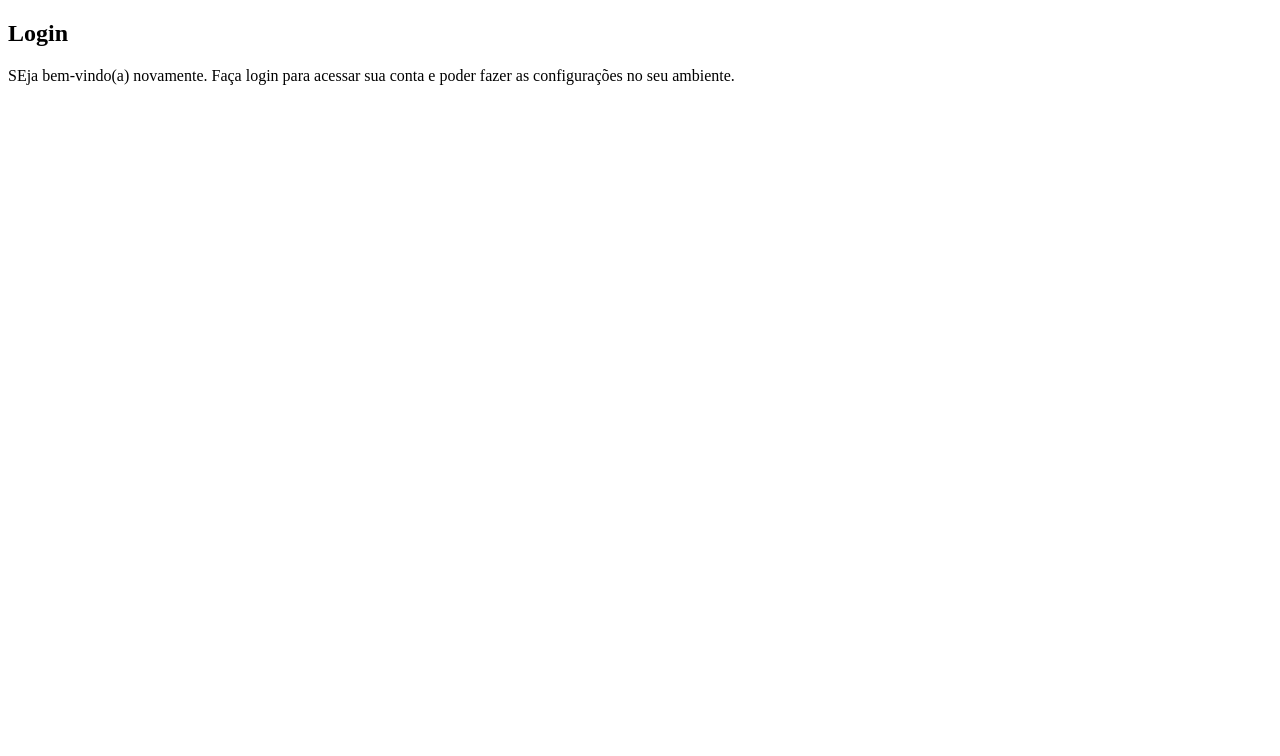
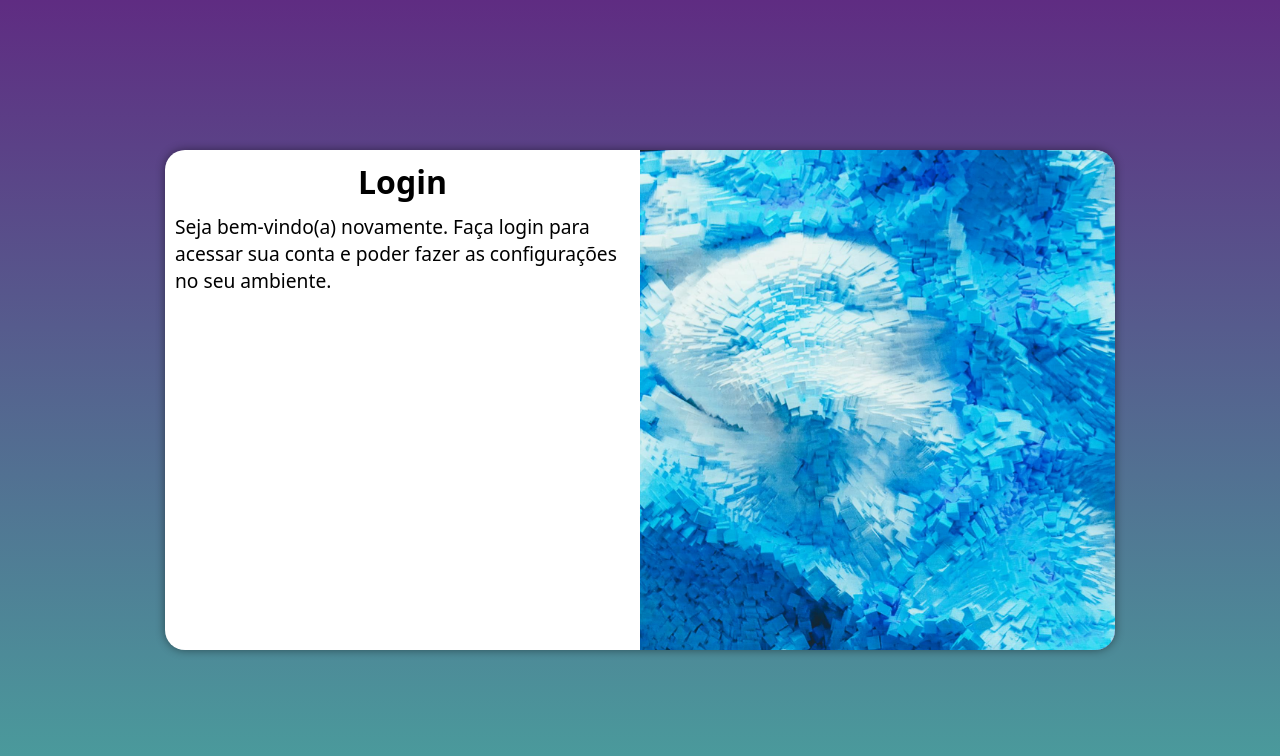
Before and after one commit to ClaudioGuibson/Projeto-login, a plain HTML site: page index.html in a window 1280 px wide. Drawn offline with Linux system fonts and the light colour scheme.

Commit message:
atualização do projeto login

```diff
--- /dev/null
+++ b/estilos/media-query.css
@@ -0,0 +1,42 @@
+@charset "utf-8";
+
+@media screen and (min-width:768px) and (max-width:992px) {
+    body{
+        background-image: linear-gradient(to top,#49a09d, #5f2c82);
+    }
+    #login{
+        width: 80vw;
+    }
+    #image{
+        float:left;
+        width: 30%;
+        height: 100%;
+    }
+    #formulario{
+      float:right;
+      width: 70%;
+    }
+}
+@media  screen and (min-width:992px) {
+    body{
+        background-image: linear-gradient(to top,#49a09d, #5f2c82);
+    }
+    #login{
+        width: 950px;
+    }
+    #image{
+        float: right;
+        width:50%;
+        height:100%;
+    }
+    #formulario{
+        float: left;
+        width:50%;
+    }
+    #formulario > h1{
+        font-size:2em;
+    }
+    #formulario > p{
+        font-size: 1.2em;
+    }
+}
--- a/estilos/style.css
+++ b/estilos/style.css
@@ -1 +1,50 @@
 @charset "utf-8";
+
+*{
+    font-family:system-ui, -apple-system, BlinkMacSystemFont, 'Segoe UI', Roboto, Oxygen, Ubuntu, Cantarell, 'Open Sans', 'Helvetica Neue', sans-serif;
+    padding:0;
+    margin:0;
+    box-sizing: border-box;
+}
+body,html{
+    background-color:#5f2c82;
+    height:100vh;
+    width:100vw;
+}
+main{
+    position:relative;
+    height: 100vh;
+    width: 100vw;
+}
+#login{
+    position: absolute;
+    top:50%;
+    left:50%;
+    transform: translate(-50%, -50%);
+
+    background-color:white;
+    width: 250px;
+    height: 500px;
+    border-radius: 20px;
+    overflow: hidden;
+    box-shadow: 0px 0px 10px rgba(0, 0, 0, 0.454);
+    transition: width .3s, height .3s;
+    transition-timing-function: ease;
+}
+#image{
+    display: block;
+    background: #5f2c82 url(../image/quadro.jpg) no-repeat;
+    background-size: cover;
+    height: 200px;
+}
+#formulario{
+    display: block;
+    padding:10px;
+}
+#formulario > h1 {
+    text-align: center;
+    margin-bottom: 10px;
+}
+#formulario > p{
+    font-size: 0.8em;
+}
--- a/index.html
+++ b/index.html
@@ -5,6 +5,7 @@
     <meta name="viewport" content="width=device-width, initial-scale=1.0">
     <title>login</title>
     <link rel="stylesheet" href="estilos/style.css">
+    <link rel="stylesheet" href="estilos/media-query.css">
 </head>
 <body>
     <main>
@@ -14,7 +15,7 @@
             </div>
             <div id="formulario">
                 <h1>Login</h1>
-                <p>SEja bem-vindo(a) novamente. Faça login para acessar sua conta e poder fazer as configurações no seu ambiente.</p>
+                <p>Seja bem-vindo(a) novamente. Faça login para acessar sua conta e poder fazer as configurações no seu ambiente.</p>
                 <form action="login.php" method="post">
 
                 </form>
```
